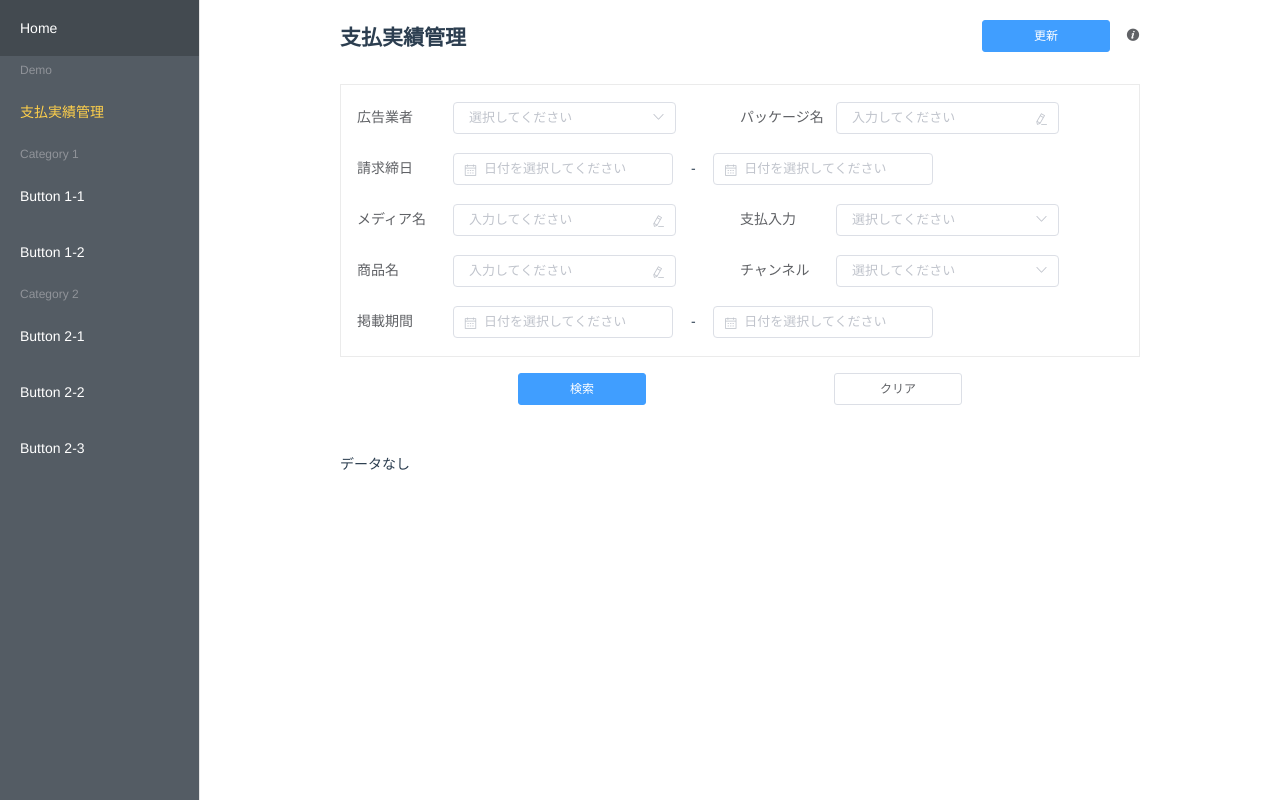
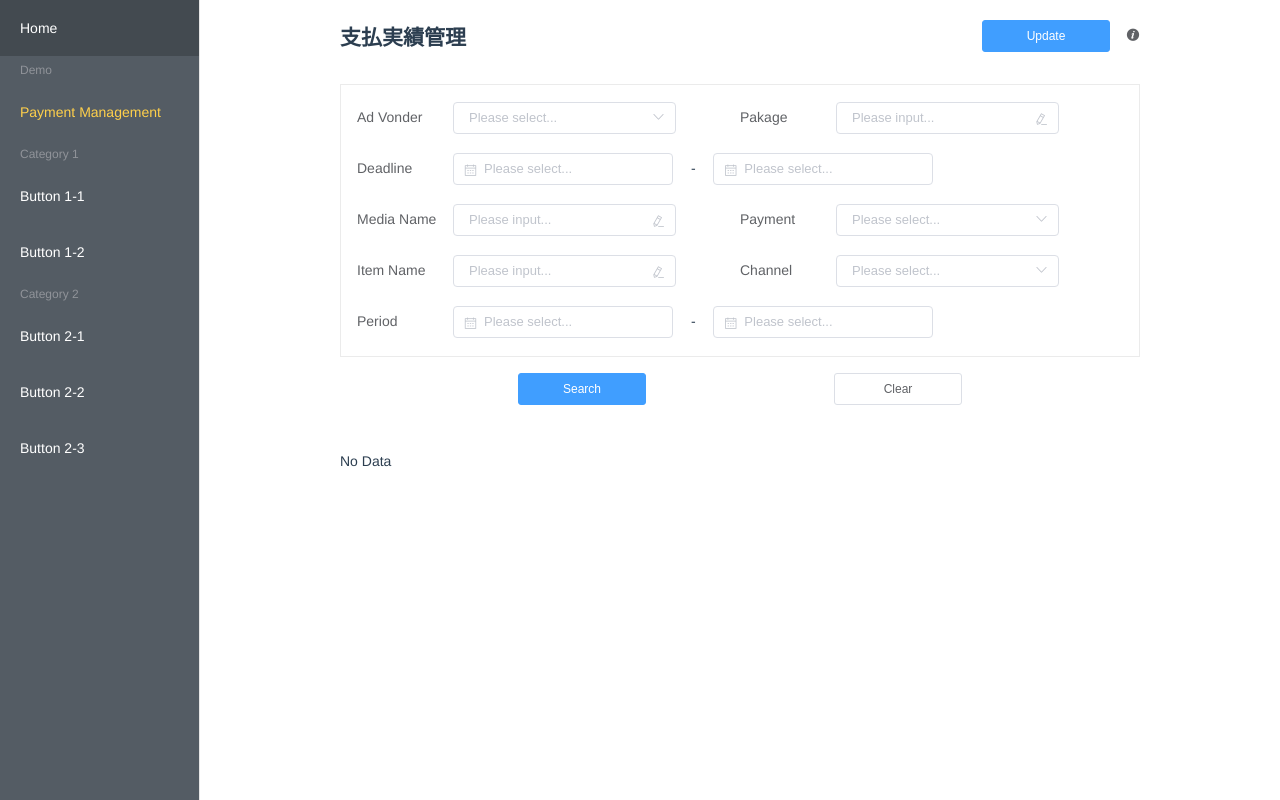
Before and after one commit to zfanli/vue-front-end-draft-solution-demo, a Vue app: page /#/payment in a window 1280 px wide. Built offline with nearby package versions, Linux system fonts and the light colour scheme.

Commit message:
update: mask information

```diff
--- a/src/App.vue
+++ b/src/App.vue
@@ -14,7 +14,7 @@
 
           <!-- Demo link -->
           <el-menu-item-group title="Demo">
-            <el-menu-item index="/payment">支払実績管理</el-menu-item>
+            <el-menu-item index="/payment">Payment Management</el-menu-item>
           </el-menu-item-group>
 
           <!-- Fill buttons -->
--- a/src/components/PaymentDataItem.vue
+++ b/src/components/PaymentDataItem.vue
@@ -2,9 +2,9 @@
   <table class="pd-item">
     <thead>
       <tr>
-        <th>広告業者</th>
-        <th>パッケージ名</th>
-        <th>掲載月</th>
+        <th>Vendor</th>
+        <th>Package Name</th>
+        <th>Register Month</th>
       </tr>
     </thead>
     <tr>
@@ -18,16 +18,16 @@
         <el-date-picker
           v-model="inputItem.registeredMonth"
           type="month"
-          placeholder="月を選択してください"
+          placeholder="Please select..."
           size="small"
         />
       </td>
     </tr>
     <thead>
       <tr>
-        <th>請求締日</th>
-        <th>支払額</th>
-        <th>支払入力</th>
+        <th>Request Deadline</th>
+        <th>Amount</th>
+        <th>Payment</th>
       </tr>
     </thead>
     <tr>
@@ -35,7 +35,7 @@
         <el-date-picker
           v-model="inputItem.requestDeadline"
           type="date"
-          placeholder="日付を選択してください"
+          placeholder="Please select..."
           size="small"
         />
       </td>
@@ -45,9 +45,9 @@
       <td>
         <el-select
           v-model="inputItem.payStatus"
-          placeholder="選択してください"
-          loading-text="ロード中..."
-          no-data-text="データなし"
+          placeholder="Please select..."
+          loading-text="Loading..."
+          no-data-text="No Data"
           size="small"
         >
           <el-option
@@ -62,9 +62,9 @@
 
     <thead class="media">
       <tr>
-        <th>メディア名</th>
-        <th>商品名</th>
-        <th>チャンネル</th>
+        <th>Media Name</th>
+        <th>Item Name</th>
+        <th>Channel</th>
       </tr>
     </thead>
     <tr>
@@ -77,9 +77,9 @@
       <td>
         <el-select
           v-model="inputItem.channel"
-          placeholder="選択してください"
-          loading-text="ロード中..."
-          no-data-text="データなし"
+          placeholder="Please select..."
+          loading-text="Loading..."
+          no-data-text="No Data"
           size="small"
         >
           <el-option label="PC" value="0"></el-option>
@@ -89,8 +89,8 @@
     </tr>
     <thead class="media">
       <tr>
-        <th colspan="2">掲載期間</th>
-        <th>価格</th>
+        <th colspan="2">Register Period</th>
+        <th>Price</th>
       </tr>
     </thead>
     <tr>
@@ -98,14 +98,14 @@
         <el-date-picker
           v-model="inputItem.registeredStartDate"
           type="date"
-          placeholder="日付を選択してください"
+          placeholder="Please select..."
           size="small"
         />
         <span class="seperator">-</span>
         <el-date-picker
           v-model="inputItem.registeredEndDate"
           type="date"
-          placeholder="日付を選択してください"
+          placeholder="Please select..."
           size="small"
         />
       </td>
--- a/src/store.js
+++ b/src/store.js
@@ -13,11 +13,11 @@ export default new Vuex.Store({
     vendorOptions: [],
     payStatusOptions: [
       {
-        label: '未支払',
+        label: 'Unpaid',
         value: '0',
       },
       {
-        label: '支払済',
+        label: 'Paid',
         value: '1',
       },
     ],
--- a/src/views/Payment.vue
+++ b/src/views/Payment.vue
@@ -2,7 +2,7 @@
   <div class="payment">
     <page-title title="支払実績管理">
       <container-box-m-r>
-        <el-button type="primary" size="small">更新</el-button>
+        <el-button type="primary" size="small">Update</el-button>
 
         <!-- Drop down menu for test use -->
         <el-dropdown>
@@ -10,8 +10,8 @@
             <i class="el-icon-info"></i>
           </span>
           <el-dropdown-menu slot="dropdown">
-            <el-dropdown-item @click.native="testError('Test Error Box.')">「テスト用」エラー表示</el-dropdown-item>
-            <el-dropdown-item @click.native="fillData">「テスト用」データ入れ</el-dropdown-item>
+            <el-dropdown-item @click.native="testError('Test Error Box.')">[For test] Show error box</el-dropdown-item>
+            <el-dropdown-item @click.native="fillData">[For test] Fill test data</el-dropdown-item>
           </el-dropdown-menu>
         </el-dropdown>
       </container-box-m-r>
@@ -23,14 +23,14 @@
     <!-- Search filter form. -->
     <el-form :inline="true" label-position="left" :model="form" label-width="6rem">
       <el-row>
-        <!-- 広告業者: Selection -->
+        <!-- Ad Vonder: Selection -->
         <el-col :span="12">
-          <el-form-item label="広告業者" size="small">
+          <el-form-item label="Ad Vonder" size="small">
             <el-select
               v-model="form.vendor"
-              placeholder="選択してください"
-              loading-text="ロード中..."
-              no-data-text="データなし"
+              placeholder="Please select..."
+              loading-text="Loading..."
+              no-data-text="No Data"
             >
               <el-option
                 v-for="item in vendorOptions"
@@ -42,21 +42,21 @@
           </el-form-item>
         </el-col>
 
-        <!-- パッケージ名: Inpute -->
+        <!-- Pakage Name: Inpute -->
         <el-col :span="12">
-          <el-form-item label="パッケージ名" size="small">
-            <el-input v-model="form.packageName" placeholder="入力してください" suffix-icon="el-icon-edit"/>
+          <el-form-item label="Pakage" size="small">
+            <el-input v-model="form.packageName" placeholder="Please input..." suffix-icon="el-icon-edit"/>
           </el-form-item>
         </el-col>
 
-        <!-- 請求締日: Date picker for start to end -->
+        <!-- Request Deadline: Date picker for start to end -->
         <el-col :span="24">
-          <el-form-item label="請求締日" size="small">
+          <el-form-item label="Deadline" size="small">
             <el-col :span="11">
               <el-form-item class="date-picker" size="small">
                 <el-date-picker
                   type="date"
-                  placeholder="日付を選択してください"
+                  placeholder="Please select..."
                   v-model="form.requestStartDate"
                 ></el-date-picker>
               </el-form-item>
@@ -68,27 +68,27 @@
 
             <el-col :span="11">
               <el-form-item class="date-picker" size="small">
-                <el-date-picker type="date" placeholder="日付を選択してください" v-model="form.requestEndDate"></el-date-picker>
+                <el-date-picker type="date" placeholder="Please select..." v-model="form.requestEndDate"></el-date-picker>
               </el-form-item>
             </el-col>
           </el-form-item>
         </el-col>
 
-        <!-- メディア名: Input -->
+        <!-- Media Name: Input -->
         <el-col :span="12">
-          <el-form-item label="メディア名" size="small">
-            <el-input v-model="form.mediaName" placeholder="入力してください" suffix-icon="el-icon-edit"/>
+          <el-form-item label="Media Name" size="small">
+            <el-input v-model="form.mediaName" placeholder="Please input..." suffix-icon="el-icon-edit"/>
           </el-form-item>
         </el-col>
 
-        <!-- 支払入力: Selection -->
+        <!-- Payment: Selection -->
         <el-col :span="12">
-          <el-form-item label="支払入力" size="small">
+          <el-form-item label="Payment" size="small">
             <el-select
               v-model="form.payStatus"
-              placeholder="選択してください"
-              loading-text="ロード中..."
-              no-data-text="データなし"
+              placeholder="Please select..."
+              loading-text="Loading..."
+              no-data-text="No Data"
             >
               <el-option
                 v-for="item in payStatusOptions"
@@ -100,21 +100,21 @@
           </el-form-item>
         </el-col>
 
-        <!-- 商品名: Input -->
+        <!-- Item Name: Input -->
         <el-col :span="12">
-          <el-form-item label="商品名" size="small">
-            <el-input v-model="form.itemName" placeholder="入力してください" suffix-icon="el-icon-edit"/>
+          <el-form-item label="Item Name" size="small">
+            <el-input v-model="form.itemName" placeholder="Please input..." suffix-icon="el-icon-edit"/>
           </el-form-item>
         </el-col>
 
-        <!-- チャンネル: Selection -->
+        <!-- Channel: Selection -->
         <el-col :span="12">
-          <el-form-item label="チャンネル" size="small">
+          <el-form-item label="Channel" size="small">
             <el-select
               v-model="form.channel"
-              placeholder="選択してください"
-              loading-text="ロード中..."
-              no-data-text="データなし"
+              placeholder="Please select..."
+              loading-text="Loading..."
+              no-data-text="No Data"
             >
               <el-option label="PC" value="0"></el-option>
               <el-option label="Mobile" value="1"></el-option>
@@ -122,14 +122,14 @@
           </el-form-item>
         </el-col>
 
-        <!-- 掲載期間: Date picker for start to end -->
+        <!-- Retister Period: Date picker for start to end -->
         <el-col :span="24">
-          <el-form-item label="掲載期間" size="small">
+          <el-form-item label="Period" size="small">
             <el-col :span="11">
               <el-form-item class="date-picker" size="small">
                 <el-date-picker
                   type="date"
-                  placeholder="日付を選択してください"
+                  placeholder="Please select..."
                   v-model="form.registeredStartDate"
                 ></el-date-picker>
               </el-form-item>
@@ -143,7 +143,7 @@
               <el-form-item class="date-picker" size="small">
                 <el-date-picker
                   type="date"
-                  placeholder="日付を選択してください"
+                  placeholder="Please select..."
                   v-model="form.registeredEndDate"
                 ></el-date-picker>
               </el-form-item>
@@ -155,13 +155,13 @@
 
     <!-- Action buttons -->
     <div class="search-button">
-      <el-button type="primary" @click="handleSearch" :loading="loading" size="small">検索</el-button>
-      <el-button size="small" @click="handleClear">クリア</el-button>
+      <el-button type="primary" @click="handleSearch" :loading="loading" size="small">Search</el-button>
+      <el-button size="small" @click="handleClear">Clear</el-button>
     </div>
 
     <!-- Result list -->
     <div v-loading="loading">
-      <div v-if="Object.keys(paymentData).length === 0">データなし</div>
+      <div v-if="Object.keys(paymentData).length === 0">No Data</div>
       <payment-data-item
         v-else
         v-for="d in Object.keys(paymentData)"
```
